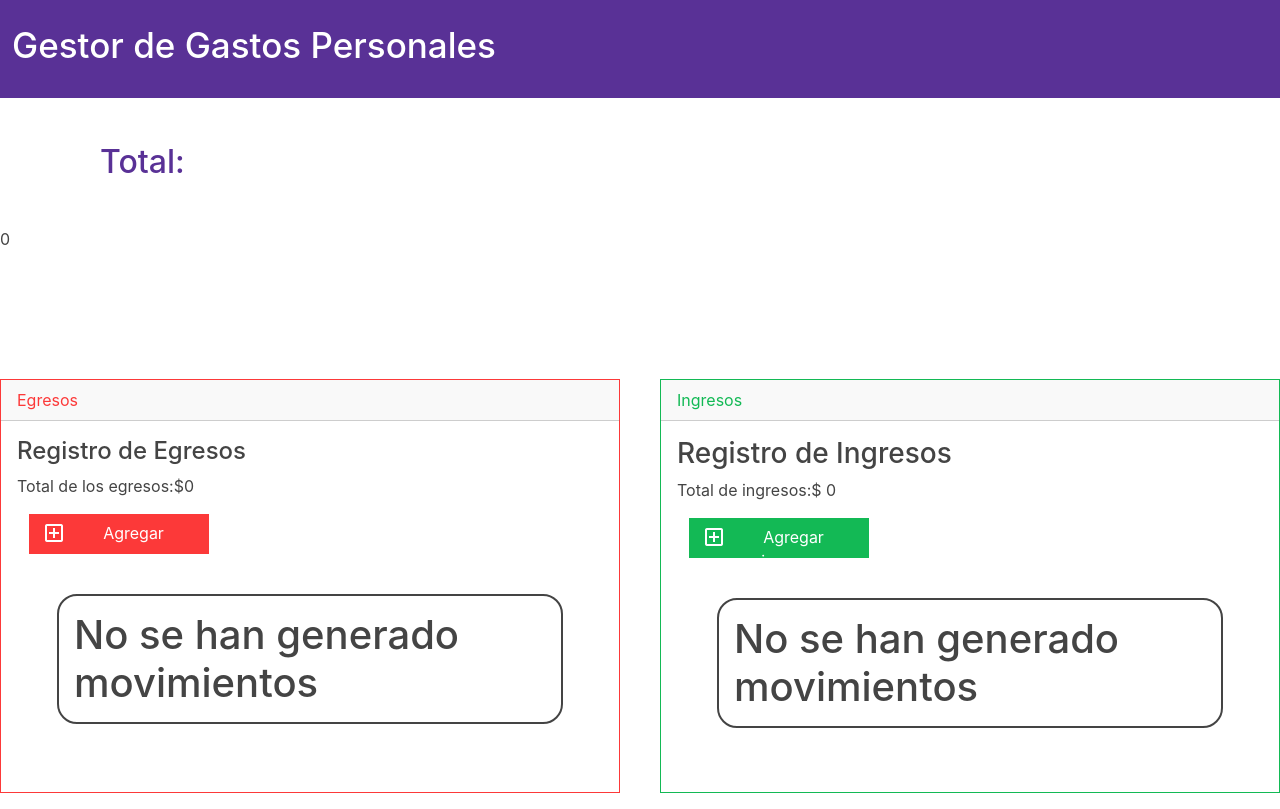
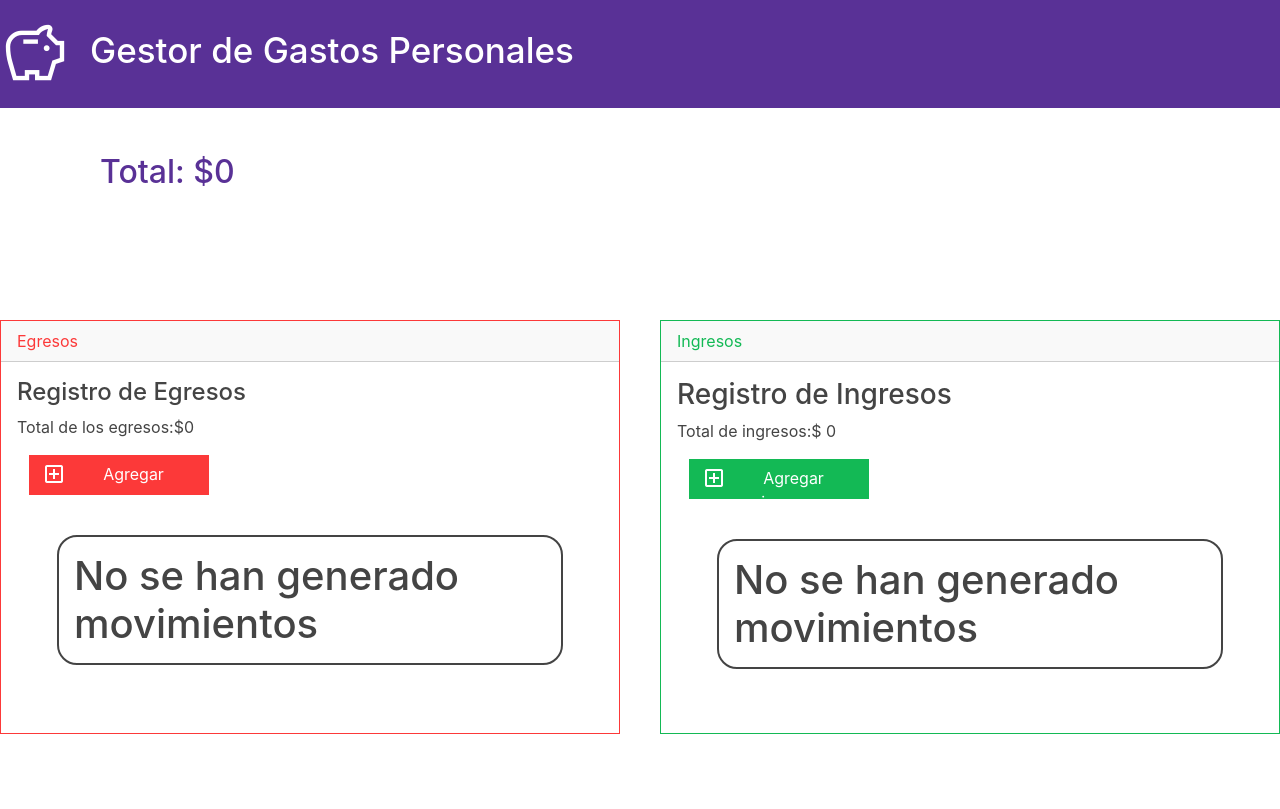
Before and after one commit to Desarrollo44/gestionGastos, a React (Create React App) app: page / in a window 1280 px wide. Built offline with nearby package versions, Linux system fonts and the light colour scheme.

Commit message:
cambios en el total y intalacion de chart JS

```diff
--- a/package.json
+++ b/package.json
@@ -6,7 +6,9 @@
     "@testing-library/jest-dom": "^5.17.0",
     "@testing-library/react": "^13.4.0",
     "@testing-library/user-event": "^13.5.0",
+    "chart.js": "^4.4.2",
     "react": "^18.2.0",
+    "react-chartjs-2": "^5.2.0",
     "react-dom": "^18.2.0",
     "react-scripts": "5.0.1",
     "web-vitals": "^2.1.4"
--- a/src/App.js
+++ b/src/App.js
@@ -6,35 +6,38 @@ import { useState, useEffect } from "react";
 
 function App() {
   const [totalIn, setTotalIn] = useState(0);
-  const[totalE,setTotalE]=useState(0);
+  const [totalE, setTotalE] = useState(0);
   // Este efecto se ejecutará cada vez que totalIn cambie
-  useEffect(() => {
-    console.log("Nuevo total de ingresos:", totalIn);
-  }, [totalIn]);
+  // useEffect(() => {
+  //   console.log("Nuevo total de ingresos:", totalIn);
+  // }, [totalIn]);
 
-  const getTotalIn = async(newTotal) => {
+  const getTotalIn = async (newTotal) => {
     // Usamos la función de callback para asegurarnos de obtener el valor más reciente
     setTotalIn(prevTotal => {
-      console.log("Previo total de ingresos:", prevTotal);
-      console.log("Nuevo total de ingresos:", newTotal);
+      // console.log("Previo total de ingresos:", prevTotal);
+      // console.log("Nuevo total de ingresos:", newTotal);
       return newTotal;
     });
   };
-  const getTotaE=async(newTotalE)=>{
+  const getTotaE = async (newTotalE) => {
     setTotalE(newTotalE);
   }
   return (
     <div className="App">
       <header className="App-header">
         <nav class="navbar navbar-expand-lg bg-primary" data-bs-theme="dark">
-          <div class="container-fluid">
+          <div style={{display:'flex', alignItems:'center',gap:'20px'}}>
+            <span style={{color:'white', fontSize:'70px'}} class="material-symbols-outlined">
+              savings
+            </span>
             <h1 class="navbar-brand" style={{ fontSize: '35px' }}>Gestor de Gastos Personales</h1>
           </div>
         </nav>
       </header>
       <body>
-        <Total />
-        <p>{totalIn-totalE}</p>
+        <Total totalE={totalE} totalIn={totalIn} />
+
         <div style={{
           display: 'flex',
           gap: '40px',
@@ -42,7 +45,7 @@ function App() {
           justifyContent: 'center',
           marginTop: '10%'
         }}>
-          <Egresos getTotalE={getTotaE}/>
+          <Egresos getTotalE={getTotaE} />
           <Ingresos getTotal={getTotalIn} />
         </div>
       </body>
--- a/src/components/totalDinero.jsx
+++ b/src/components/totalDinero.jsx
@@ -1,10 +1,20 @@
-import { useState } from "react";
+import { useState,useEffect } from "react";
 
-function Total({totalE,TotalIn}) {
+function Total({totalE,totalIn}) {
+    const [egresos,setEgresos]=useState(totalE);
+    const [ingresos,setIngresos]=useState(totalIn);
+    const [total,setTotal]=useState(totalIn-totalE);
+
+    useEffect(()=>{
+        setEgresos(totalE);
+        setIngresos(totalIn);
+        setTotal(totalIn-totalE);
+    },[totalE,totalIn]);
+
     return (<>
     <h2 style={{
         margin:'45px 100px'
-    }} class="text-primary">Total:</h2>
+    }} class="text-primary">{`Total: $${total}`}</h2>
     </>);
 }
 
```
Also changed, not shown: src/components/chartBar.jsx (added), 1 other file (tests, documents, lock files or other folders).
